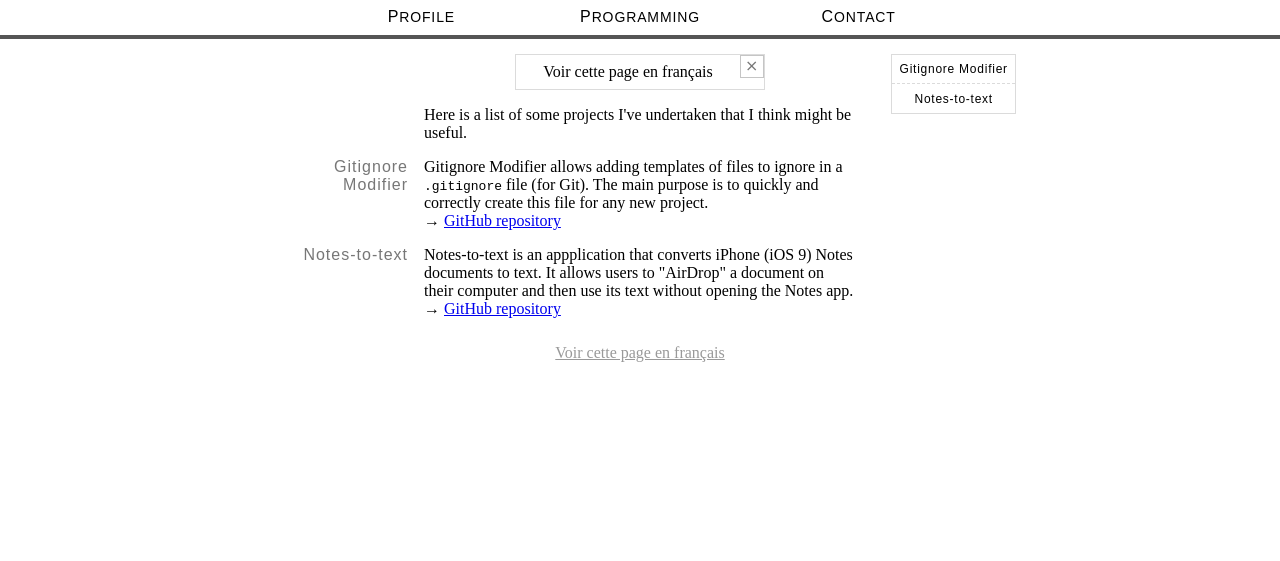
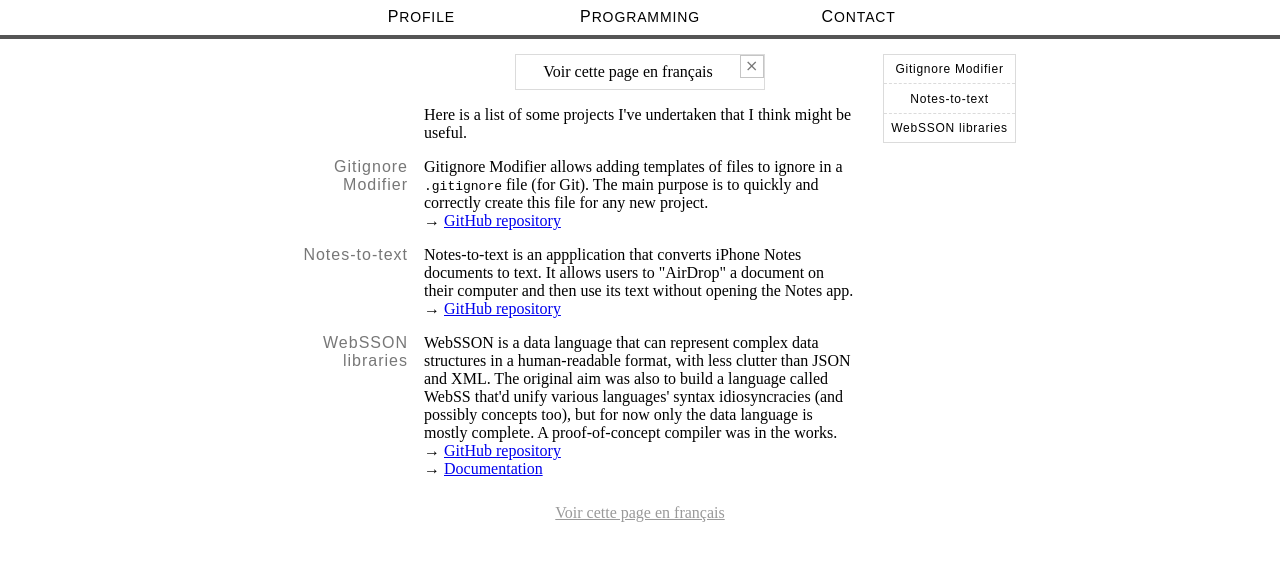
Before and after one commit to Pat-Laugh/pat-laugh.github.io, a Jekyll site: the page built from en/programming.html, in a window 1280 px wide. Shown: the top 561 px of the page. Built offline with Jekyll 4.4.1, drawn with Linux system fonts in a browser that asks for light colours.

Commit message:
Update programming section

```diff
--- a/en/programming.html
+++ b/en/programming.html
@@ -8,6 +8,7 @@
  -
  -  Gitignore Modifier
  -  Notes-to-text
+ -  WebSSON libraries
 content_list:
  - >
     Here is a list of some projects I've undertaken that I
@@ -18,7 +19,16 @@
     create this file for any new project.
     <span class="quick-link"><a href="https://github.com/pat-laugh/gitignore-modifier">GitHub repository</a></span>
  - >
-    Notes-to-text is an appplication that converts iPhone (iOS 9) Notes documents to text.
+    Notes-to-text is an appplication that converts iPhone Notes documents to text.
     It allows users to "AirDrop" a document on their computer and then use its text without opening the Notes app.
     <span class="quick-link"><a href="https://github.com/pat-laugh/notes-to-text">GitHub repository</a></span>
+ - >
+    WebSSON is a data language that can represent complex data structures in a
+    human-readable format, with less clutter than JSON and XML. The original aim
+    was also to build a language called WebSS that'd unify various
+    languages' syntax idiosyncracies (and possibly concepts too), but for now
+    only the data language is mostly complete.
+    A proof-of-concept compiler was in the works.
+    <span class="quick-link"><a href="https://github.com/pat-laugh/websson-libraries">GitHub repository</a></span>
+    <span class="quick-link"><a href="https://pat-laugh.ca/websson-doc/">Documentation</a></span>
 ---
```
Also changed, not shown: fr/programming.html (+11 -0 lines).
